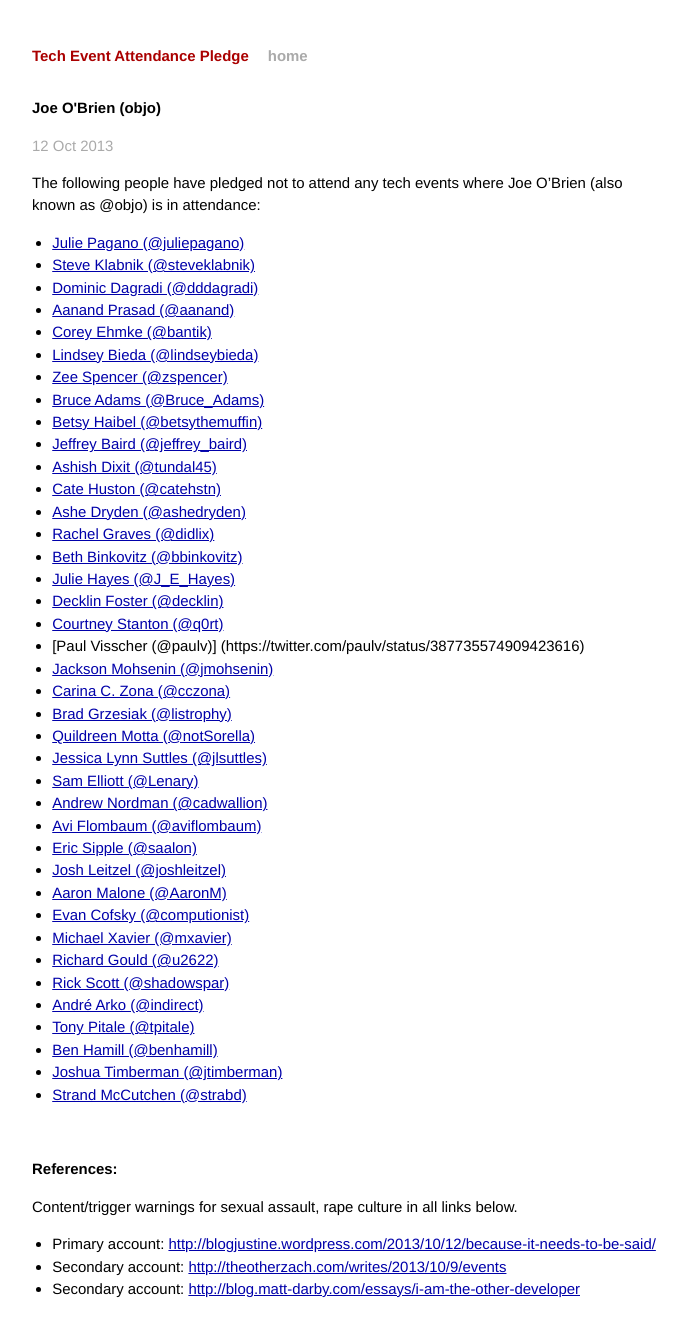
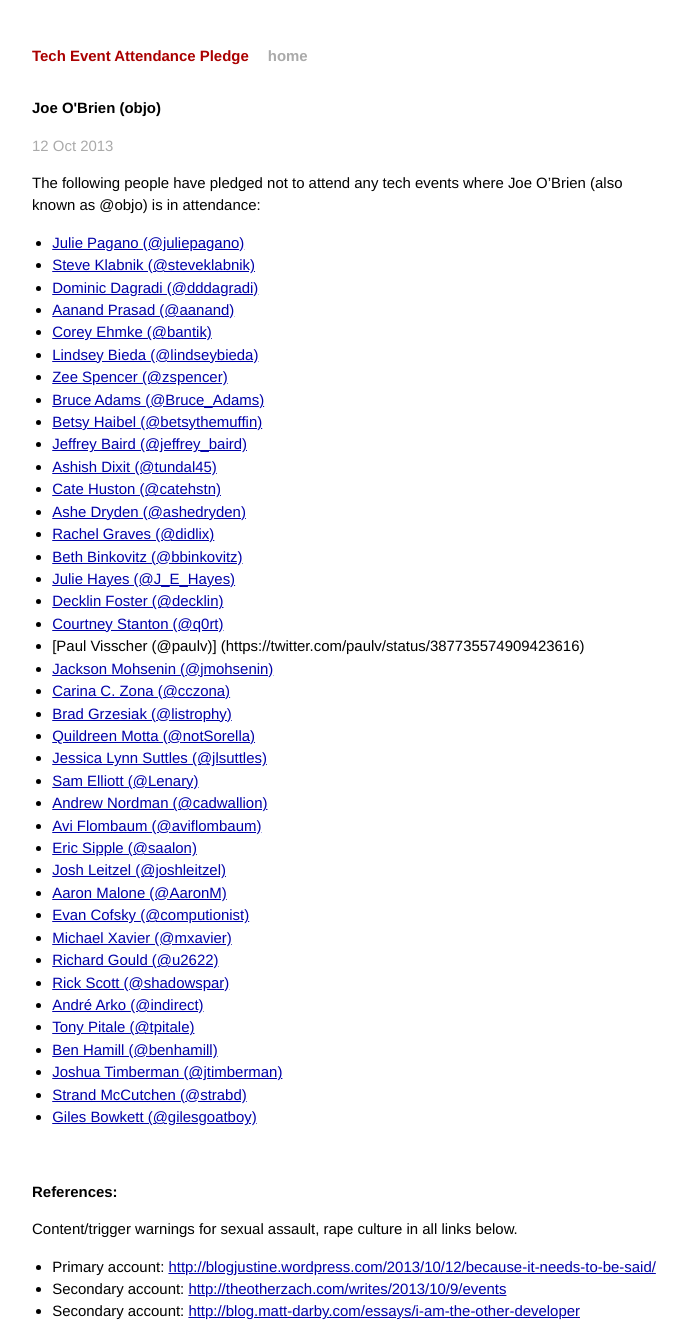
Before and after one commit to techtektek/tech-event-attendance-pledge.github.io, a Jekyll site: the page built from _posts/2013-10-12-objo.markdown, in a window 1280 px wide. Shown: the whole page, without its empty margins (294-981 px from the left). Built offline with Jekyll 4.4.1, drawn with Linux system fonts in a browser that asks for light colours; Markdown is read by kramdown in place of the engine named in the settings; before the commit the page ends 1300 px from its top, so only the background shows below that.

Commit message:
Add gilesgoatboy.

```diff
--- a/_posts/2013-10-12-objo.markdown
+++ b/_posts/2013-10-12-objo.markdown
@@ -47,6 +47,7 @@ O'Brien (also known as @objo) is in attendance:
 * [Ben Hamill (@benhamill)](https://twitter.com/benhamill/status/389112937001922560)
 * [Joshua Timberman (@jtimberman)](https://twitter.com/jtimberman/status/389130880968454146)
 * [Strand McCutchen (@strabd)](https://twitter.com/Strabd/status/389139290476642305)
+* [Giles Bowkett (@gilesgoatboy)](https://github.com/tech-event-attendance-pledge/tech-event-attendance-pledge.github.io/pull/25)
 
 <br/>
 
```
